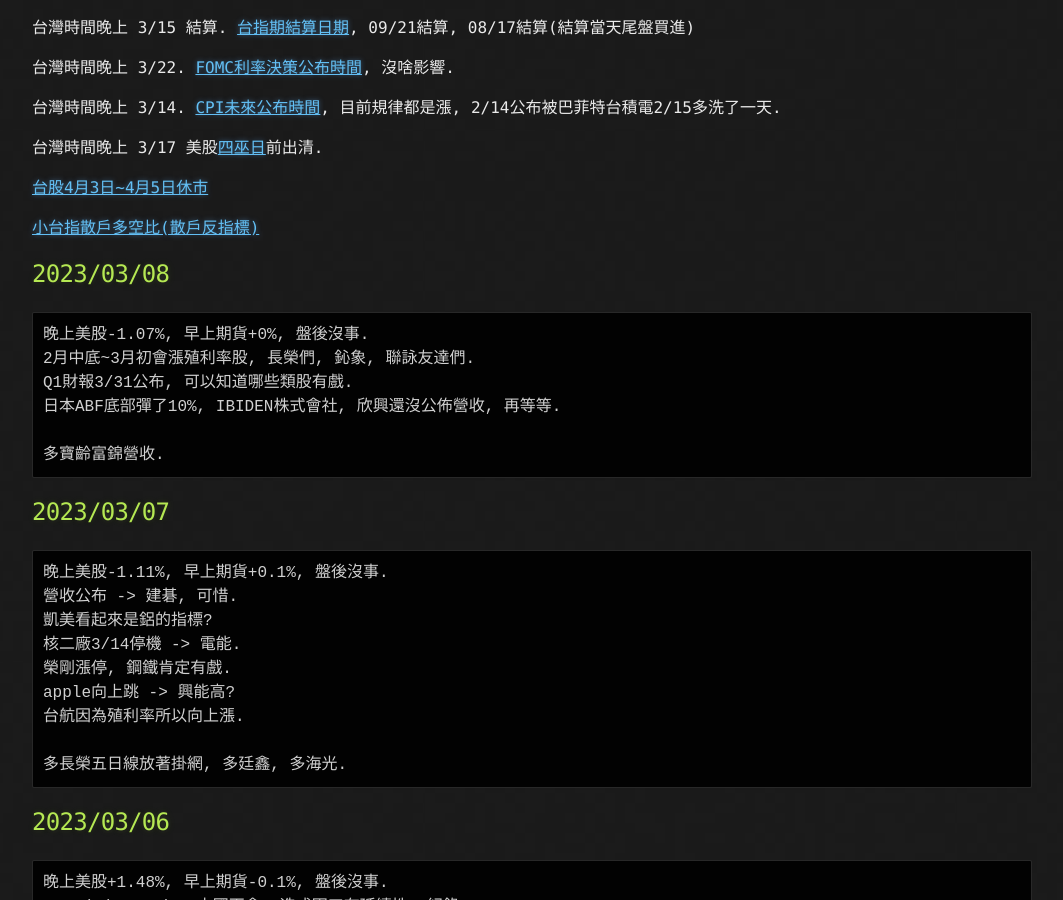
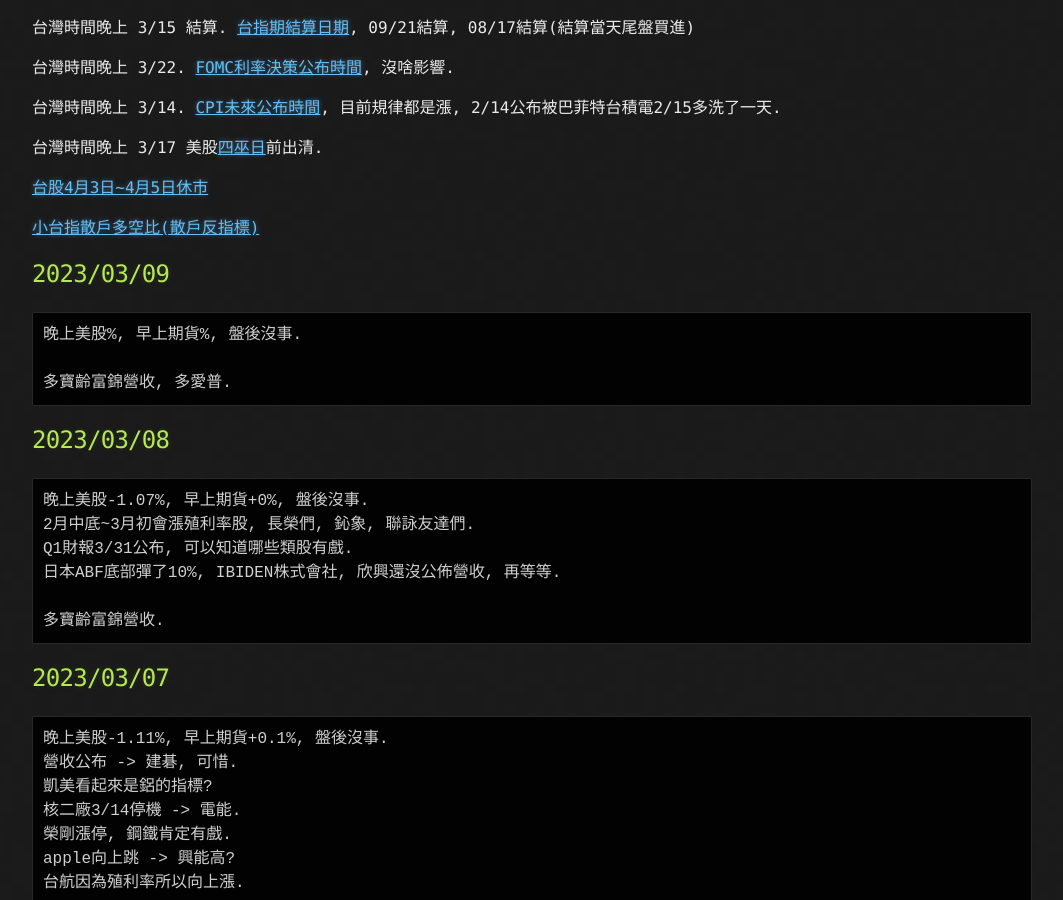
Before and after one commit to lepg5487/Stock_God, a Jekyll site: the page built from index.md, in a window 1280 px wide and 900 px high, scrolled down 402 px. Shown: the whole window, without its empty margins (108-1171 px from the left). Built offline with Jekyll 4.4.1, drawn with Linux system fonts in a browser that asks for light colours; our own code applies the rules of GitHub Pages for plain Markdown files.

Commit message:
Update index.md

````diff
--- a/index.md
+++ b/index.md
@@ -21,6 +21,13 @@ layout: testlayouts
 [台股4月3日~4月5日休市](https://www.twse.com.tw/zh/holidaySchedule/holidaySchedule)
 
 [小台指散戶多空比(散戶反指標)](https://www.macromicro.me/charts/20069/tw-mtx-long-to-short-ratio-of-individual-player)
+
+## 2023/03/09
+```
+晚上美股%, 早上期貨%, 盤後沒事.
+
+多寶齡富錦營收, 多愛普.
+```
 
 ## 2023/03/08
 ```
````
